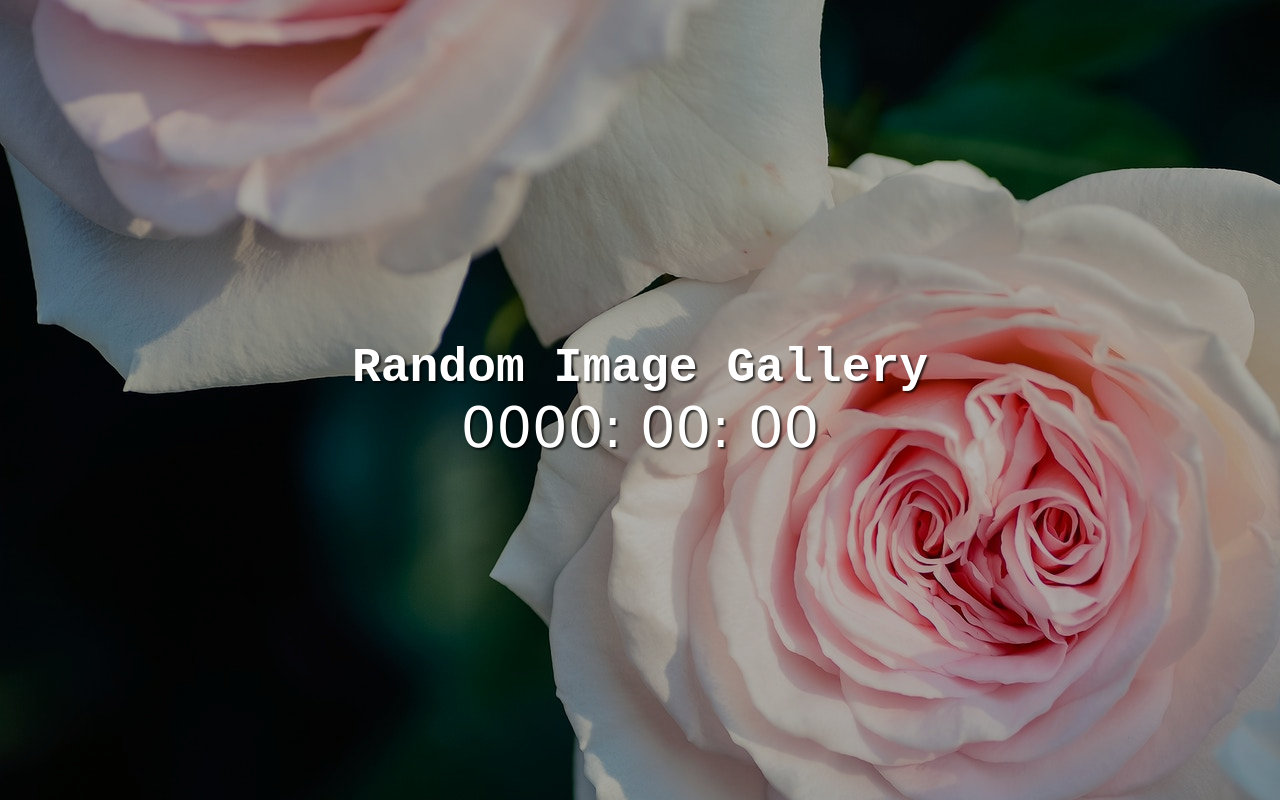
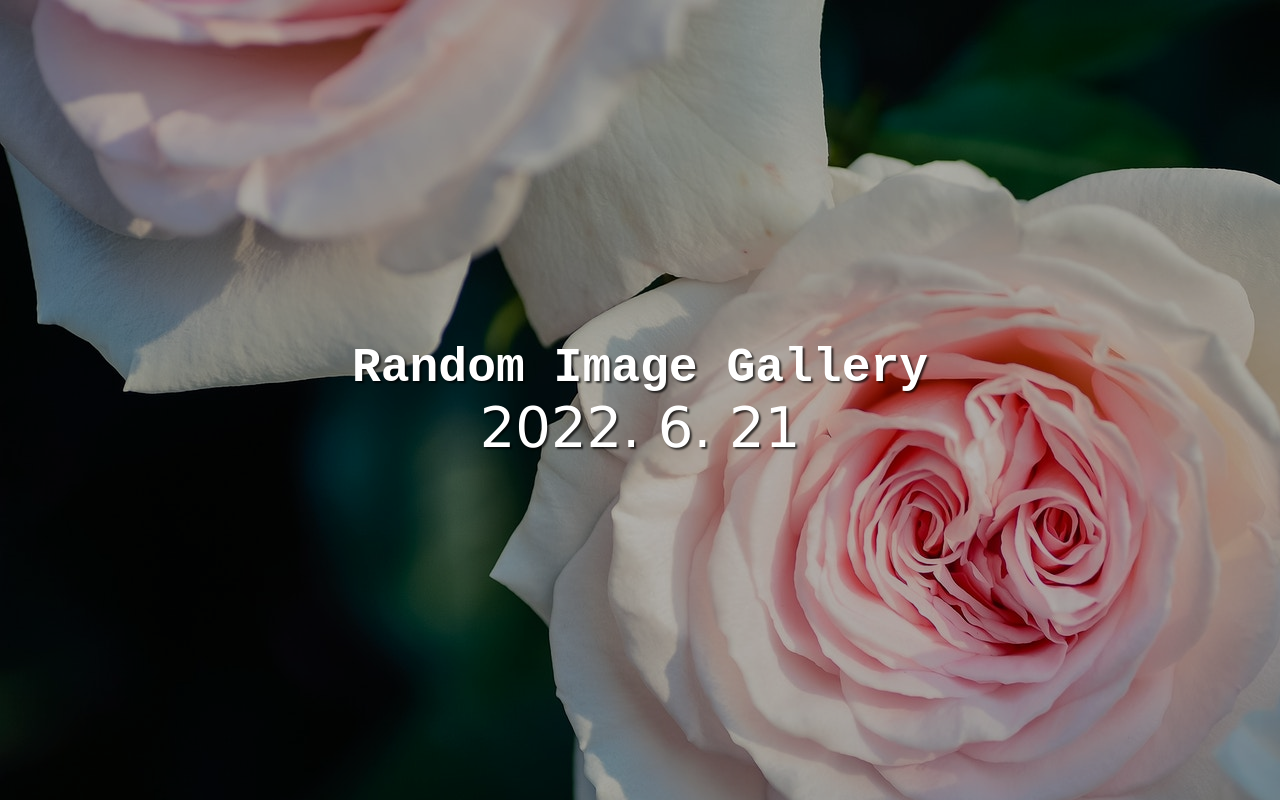
Before and after one commit to Hwangyunji/random-gallery, a plain HTML site: page index.html in a window 1280 px wide. Drawn offline with Linux system fonts and the light colour scheme.

Commit message:
Add files via upload

```diff
--- a/index.html
+++ b/index.html
@@ -12,11 +12,11 @@
 <body>
     <section>
         <h1>Random Image Gallery</h1>
-        <div class="date">
+        <div class="date-wrapper">
             <p>
-                <span class="year">0000</span>:
-                <span class="month">00</span>:
-                <span class="day">00</span>
+                <span class="year">0000</span>.
+                <span class="month">00</span>.
+                <span class="date">00</span>
             </p>
         </div>
     </section>
--- a/js/app.js
+++ b/js/app.js
@@ -9,6 +9,17 @@ const img_url = [
 ];
 
 $(function(){
+
+    // 년/월/일
+    let d = new Date();
+    let year = d.getFullYear();
+    let month = d.getMonth() + 1;
+    let date = d.getDate();
+    console.log(year, month, date);
+
+    $('.year').html(year);
+    $('.month').html(month);
+    $('.date').html(date);
 
     function changeBg() {
         // 0 ~ 2 랜덤값 생성(이미지 번호)
--- a/style.css
+++ b/style.css
@@ -27,7 +27,7 @@ body {
     color: #fff;
 }
 
-.date {
+.date-wrapper {
     font-family: 'Lucida Sans', 'Lucida Sans Regular', 'Lucida Grande', 'Lucida Sans Unicode', Geneva, Verdana, sans-serif;
     font-size: 56px;
 }
```
Also changed, not shown: images/캡처.JPG (added), 1 other file.
